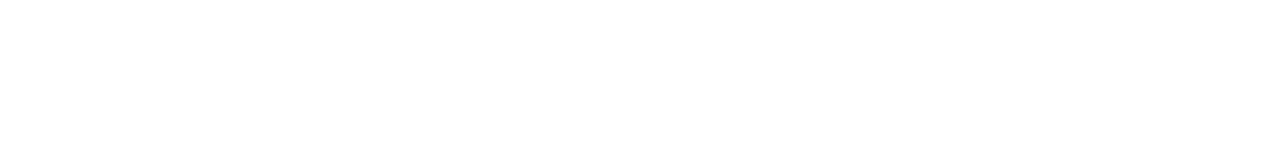
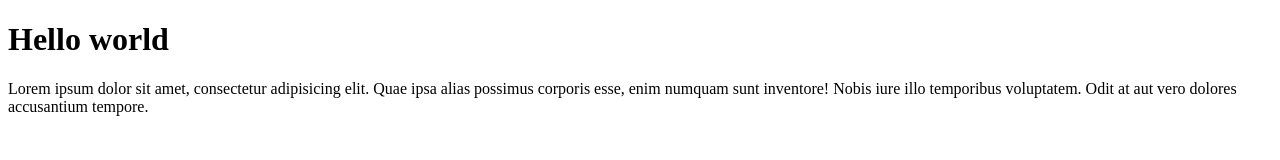
Before and after one commit to zanzipanziby/Hello-Git-test-, a plain HTML site: page index.html in a window 1280 px wide. Drawn offline with Linux system fonts and the light colour scheme.

Commit message:
add h1 and p

```diff
--- a/index.html
+++ b/index.html
@@ -7,6 +7,7 @@
     <title>Document</title>
 </head>
 <body>
-
+    <h1>Hello world</h1>
+    <p>Lorem ipsum dolor sit amet, consectetur adipisicing elit. Quae ipsa alias possimus corporis esse, enim numquam sunt inventore! Nobis iure illo temporibus voluptatem. Odit at aut vero dolores accusantium tempore.</p>
 </body>
 </html>
```
